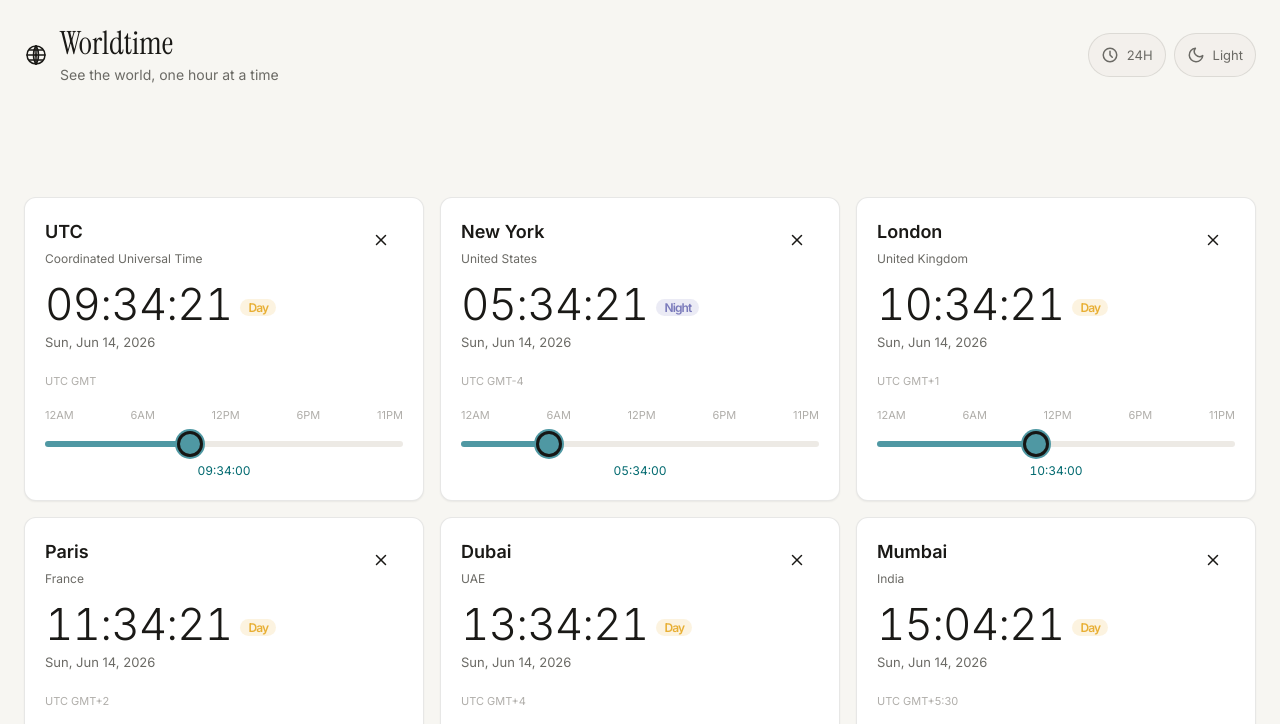
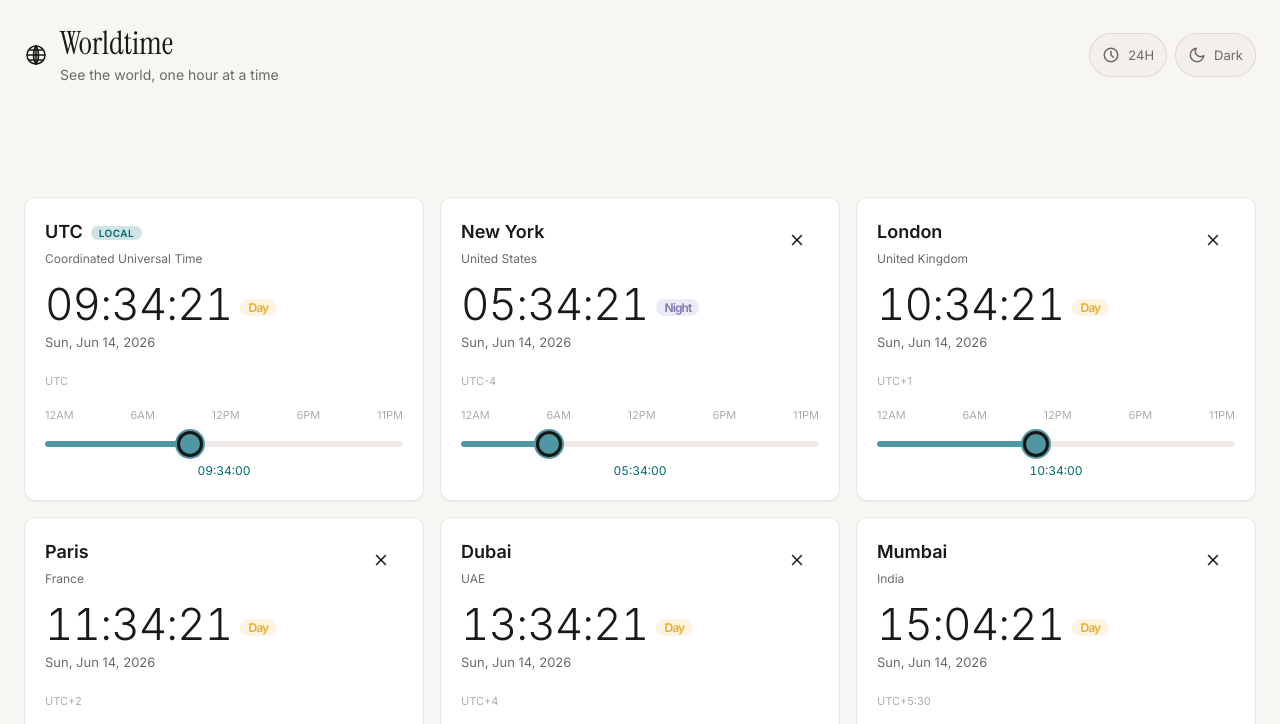
Before and after one commit to IamYVJ/worldtime, a plain HTML site: page index.html in a window 1280 px wide. Both pictures are taken after a click on the button "Light". Shown: the top 724 px of the page. Drawn offline with Linux system fonts and the light colour scheme.

Commit message:
Bug Fixes

```diff
--- a/index.html
+++ b/index.html
@@ -124,6 +124,11 @@ a{color:var(--color-primary);text-decoration:none}
 .card:hover{box-shadow:var(--shadow-md)}
 .card-header{display:flex;align-items:flex-start;justify-content:space-between;margin-bottom:0.75rem}
 .card-city{font-size:clamp(1rem,1.5vw,1.125rem);font-weight:600;color:var(--color-text)}
+.card-local-tag{
+  font-size:0.625rem;font-weight:600;letter-spacing:0.04em;text-transform:uppercase;
+  padding:0.0625rem 0.5rem;border-radius:var(--radius-full);margin-left:0.5rem;vertical-align:middle;
+  background:color-mix(in srgb,var(--color-primary) 18%,transparent);color:var(--color-primary);
+}
 .card-country{font-size:0.75rem;color:var(--color-text-muted);margin-top:0.125rem}
 .card-remove{
   width:44px;height:44px;display:flex;align-items:center;justify-content:center;
@@ -342,8 +347,32 @@ const DEFAULT_TIMEZONES = [
   "Australia/Sydney","America/Los_Angeles","America/Sao_Paulo","America/Toronto"
 ];
 
+function canonicalTz(tz) {
+  try { return Intl.DateTimeFormat('en-US', { timeZone: tz }).resolvedOptions().timeZone; }
+  catch { return tz; }
+}
+
+const LOCAL_TZ = (() => {
+  let raw;
+  try { raw = Intl.DateTimeFormat().resolvedOptions().timeZone || 'UTC'; }
+  catch { return 'UTC'; }
+  const canon = canonicalTz(raw);
+  const match = TIMEZONE_DATA.find(d => canonicalTz(d.id) === canon);
+  return match ? match.id : raw;
+})();
+
+if (!TIMEZONE_DATA.some(d => d.id === LOCAL_TZ)) {
+  const parts = LOCAL_TZ.split('/');
+  TIMEZONE_DATA.push({
+    id: LOCAL_TZ,
+    city: parts[parts.length - 1].replace(/_/g, ' '),
+    country: parts.length > 1 ? parts[0] : '',
+    abbr: '',
+  });
+}
+
 const state = {
-  timezones: [...DEFAULT_TIMEZONES],
+  timezones: [LOCAL_TZ, ...DEFAULT_TIMEZONES.filter(tz => tz !== LOCAL_TZ)],
   is24h: true,
   isDark: true,
   offsetMinutes: 0,
@@ -360,7 +389,7 @@ function getCurrentTime(tzId) {
   });
   const parts = tzFormatter.formatToParts(now);
   const get = (type) => parts.find(p => p.type === type)?.value || '';
-  const hour = parseInt(get('hour'), 10);
+  const hour = parseInt(get('hour'), 10) % 24;
   const minute = parseInt(get('minute'), 10);
   const second = parseInt(get('second'), 10);
   const weekday = get('weekday');
@@ -371,7 +400,7 @@ function getCurrentTime(tzId) {
   });
   const offsetParts = tzFormatterOffset.formatToParts(now);
   const tzName = offsetParts.find(p => p.type === 'timeZoneName')?.value || '';
-  const utcOffset = tzName.replace(/\s/g, ' ');
+  const utcOffset = tzName.replace(/^(GMT|UTC)/, '');
 
   return { hour, minute, second, weekday, date: dateStr, utcOffset };
 }
@@ -396,11 +425,12 @@ function getSliderValue(tzId) {
 function createCard(tzId) {
   const data = TIMEZONE_DATA.find(d => d.id === tzId);
   if (!data) return null;
+  const isLocal = tzId === LOCAL_TZ;
   const card = document.createElement('div');
   card.className = 'card';
   card.dataset.tz = tzId;
   card.setAttribute('role', 'region');
-  card.setAttribute('aria-label', data.city + ' time');
+  card.setAttribute('aria-label', data.city + (isLocal ? ' local time' : ' time'));
 
   const sliderVal = getSliderValue(tzId);
   state.sliderValues[tzId] = sliderVal;
@@ -408,12 +438,12 @@ function createCard(tzId) {
   card.innerHTML = `
     <div class="card-header">
       <div>
-        <div class="card-city">${data.city}</div>
+        <div class="card-city">${data.city}${isLocal ? '<span class="card-local-tag">Local</span>' : ''}</div>
         <div class="card-country">${data.country}</div>
       </div>
-      <button class="card-remove" data-remove="${tzId}" aria-label="Remove ${data.city}" title="Remove">
+      ${isLocal ? '' : `<button class="card-remove" data-remove="${tzId}" aria-label="Remove ${data.city}" title="Remove">
         <svg class="icon" viewBox="0 0 24 24" fill="none" stroke="currentColor" stroke-width="2" stroke-linecap="round" stroke-linejoin="round" aria-hidden="true"><line x1="18" y1="6" x2="6" y2="18"/><line x1="6" y1="6" x2="18" y2="18"/></svg>
-      </button>
+      </button>`}
     </div>
     <div class="card-time" id="time-${tzId.replace(/\//g, '_')}"></div>
     <div class="card-date" id="date-${tzId.replace(/\//g, '_')}"></div>
@@ -436,7 +466,8 @@ function createCard(tzId) {
   updateSliderTrack(slider, sliderVal);
 
   slider.addEventListener('input', (e) => onSliderInput(e, tzId));
-  card.querySelector('[data-remove]').addEventListener('click', () => removeTimezone(tzId));
+  const removeBtn = card.querySelector('[data-remove]');
+  if (removeBtn) removeBtn.addEventListener('click', () => removeTimezone(tzId));
 
   return card;
 }
@@ -516,7 +547,7 @@ function renderAllCards() {
         const tzNumFmt = new Intl.DateTimeFormat('en-US', { timeZone: tzId, month: 'numeric', day: 'numeric', year: 'numeric' });
         const adjNumParts = tzNumFmt.formatToParts(adjNow);
         const agp = (type) => adjNumParts.find(p => p.type === type)?.value || '';
-        const localDate = new Date(now.getFullYear(), now.getMonth(), now.getDate());
+        const localDate = new Date(adjNow.getFullYear(), adjNow.getMonth(), adjNow.getDate());
         const tzDate = new Date(parseInt(agp('year'), 10), parseInt(agp('month'), 10) - 1, parseInt(agp('day'), 10));
         const dayDiff = Math.round((tzDate - localDate) / 86400000);
         let dayFlag = '';
@@ -526,7 +557,7 @@ function renderAllCards() {
         else if (dayDiff < -1) dayFlag = '<span class="card-date-offset backward">' + dayDiff + ' days</span>';
         dateEl.innerHTML = gp('weekday') + ', ' + gp('month') + ' ' + gp('day') + ', ' + gp('year') + dayFlag;
       }
-      if (utcEl) utcEl.textContent = 'UTC ' + t.utcOffset;
+      if (utcEl) utcEl.textContent = 'UTC' + t.utcOffset;
 
       const currentSliderVal = adjustedHour * 60 + adjustedMinute;
       state.sliderValues[tzId] = currentSliderVal;
@@ -674,11 +705,11 @@ function toggleTheme() {
   if (state.isDark) {
     sunIcon.style.display = '';
     moonIcon.style.display = 'none';
-    label.textContent = 'Dark';
+    label.textContent = 'Light';
   } else {
     sunIcon.style.display = 'none';
     moonIcon.style.display = '';
-    label.textContent = 'Light';
+    label.textContent = 'Dark';
   }
 }
 
```
Also changed, not shown: 1 other file.
